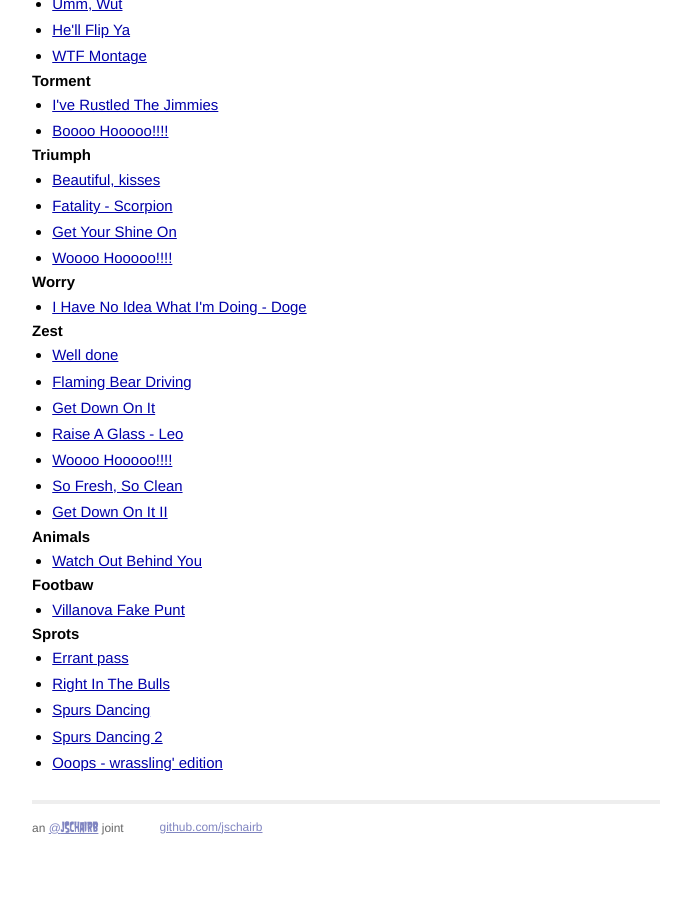
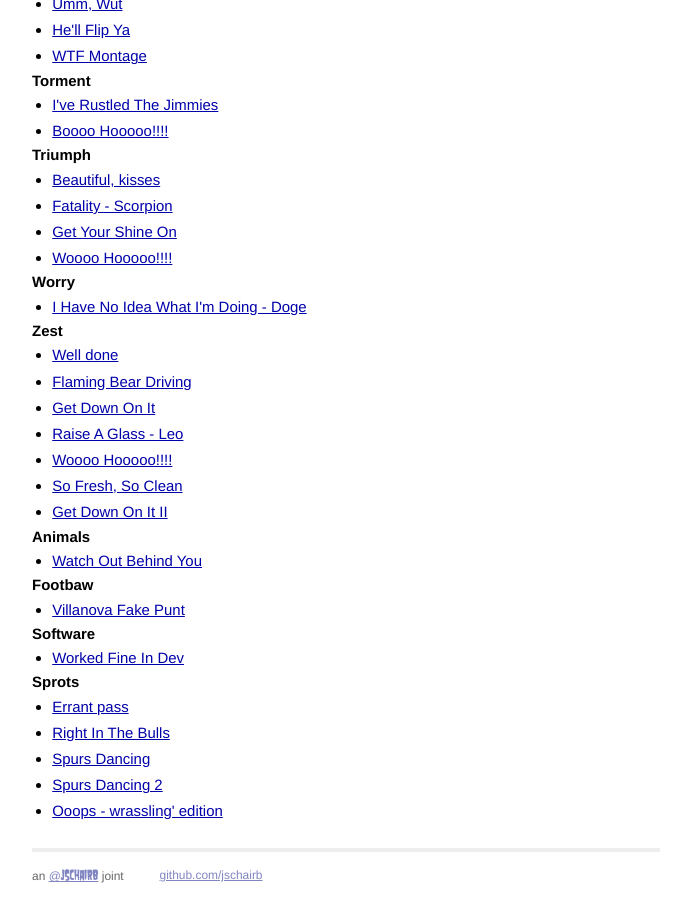
Before and after one commit to jschairb/zeitgeist, a Jekyll site: the page built from index.html, in a window 1280 px wide and 900 px high, scrolled down 2632 px. Shown: the whole window, without its empty margins (294-985 px from the left). Built offline with Jekyll 4.4.1, drawn with Linux system fonts in a browser that asks for light colours; Markdown is read by kramdown in place of the engine named in the settings; before the commit the page ends 3483 px from its top, so only the background shows below that.

Commit message:
WORKED FINE IN DEV

```diff
--- a/_data/categories.yaml
+++ b/_data/categories.yaml
@@ -123,6 +123,8 @@ Animals:
   - baby-sized-lion-snack
 Footbaw:
   - villanova-fake-punt
+Software:
+  - worked-fine-in-dev
 Sprots:
   - errant-pass
   - boozer-dick-punch
--- a/_data/images.yaml
+++ b/_data/images.yaml
@@ -136,6 +136,9 @@ we-aint-found:
 what-are-they-even-doing:
   file: what-are-they-even-doing.gif
   name: "What Are They Even Doing?"
+worked-fine-in-dev:
+  file: worked-fine-in-dev.png
+  name: "Worked Fine In Dev"
 wrestling-oops:
   file: wrestling-oops.gif
   name: "Ooops - wrassling' edition"
```
Also changed, not shown: images/worked-fine-in-dev.png (added).
